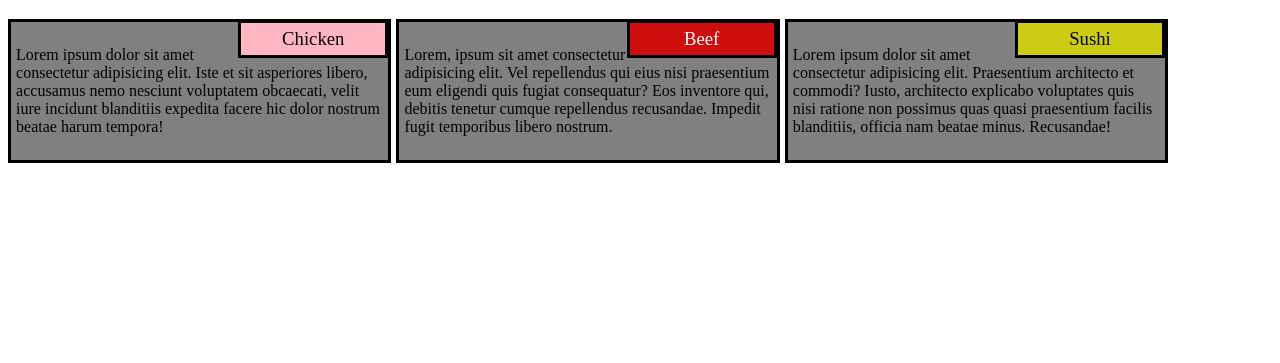
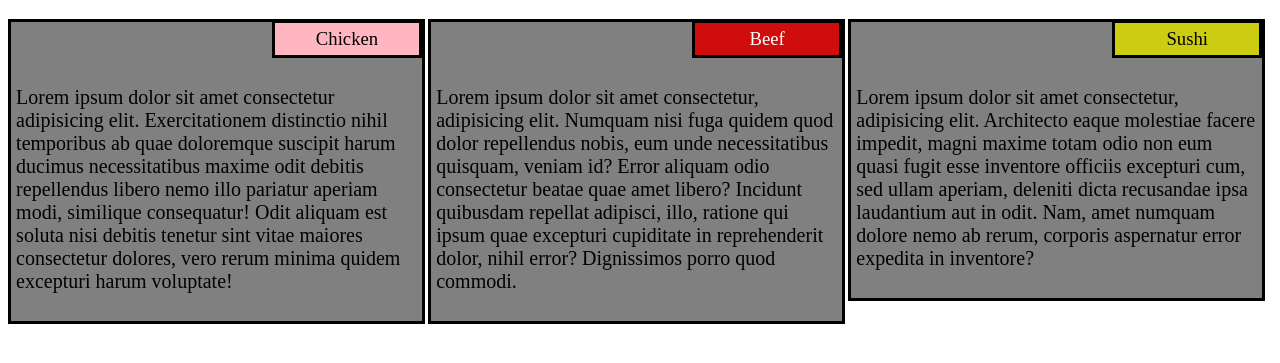
Before and after one commit to Aashish12321/week2module2-html-css-js-coursera-solution, a plain HTML site: page index.html in a window 1280 px wide. Shown: the part 61-424 px from the top of the page. Drawn offline with Linux system fonts and the light colour scheme.

Commit message:
improved css

```diff
--- a/css/style.css
+++ b/css/style.css
@@ -1,22 +1,29 @@
-*{
+* {
     box-sizing: border-box;
     font-weight: lighter;
 }
 
-.row{
-    width: auto;
-    /* height: auto; */
+.sub1, .sub2, .sub3{
+    float: left;
     background-color: gray;
     border: 3px solid black;
-    margin-bottom: 5px;
-    margin-right: 5px;
+    margin-bottom: 3px;
+    margin-right: 3px;
     padding: 3px 0.1px;
+}
+
+.container{
+    top: 60px;
+}
+
+.row{
+    width: 100%;
+    top: 60px;
 }
 
 h1{
     text-align: center;
 }
-
 
 h3{
     border: 3px solid black;
@@ -27,11 +34,11 @@ h3{
     position: relative;
     bottom: 5px;
     width: 150px;
-    margin-bottom: auto;
 }
 
 p{
     padding: 5px;
+    font-size: 20px;
 }
 
 .chicken{
@@ -47,36 +54,32 @@ p{
     background-color: rgb(204, 204, 18);
 }
 
-
 /* desktop version  */
-@media (min-width: 992px){
-    .col-lg-4{
+@media only screen and (min-width: 992px){
+    .sub1, .sub2, .sub3{
         float: left;
-        width: 30.33%;
+        width: 33%;
     }
 }
 
 /*tablet version*/
-@media (min-width: 768px) and (max-width: 991px) {
-    .col-md-6 {
+@media only screen and (min-width: 768px) and (max-width: 991px) {
+    .sub1, .sub2, .sub3{
         float: left;
-        width: 50%;
-        margin-left: auto;
-        margin-right: auto;
-
     }
 
-    .col-md-12 {
-        float: left;
+    .sub1, .sub2 {
+        width: 49%;
+    }
+
+    .sub3{
         width: 100%;
-        margin-left: auto;
-        margin-right: auto;
     }
 }
 
 /*mobile version*/
-@media (max-width: 767px) {
-    .col-sm-12 {
+@media only screen and (max-width: 767px) {
+    .sub1, .sub2, .sub3{
         float: left;
         width: 100%;
     }
--- a/index.html
+++ b/index.html
@@ -9,19 +9,27 @@
 <body>
     <h1>Our Menu</h1>
     <div class="container">
-        <div class="row col-sm-12 col-md-6 col-lg-4">
-            <h3 class="chicken">Chicken</h3>
-            <p>Lorem ipsum dolor sit amet consectetur adipisicing elit. Iste et sit asperiores libero, accusamus nemo nesciunt voluptatem obcaecati, velit iure incidunt blanditiis expedita facere hic dolor nostrum beatae harum tempora!</p>
-        </div>
+        <div class="row">
+            <div class="sub1">
+                <h3 class="chicken">Chicken</h3>
+                <br>
+                <br>
+                <p>Lorem ipsum dolor sit amet consectetur adipisicing elit. Exercitationem distinctio nihil temporibus ab quae doloremque suscipit harum ducimus necessitatibus maxime odit debitis repellendus libero nemo illo pariatur aperiam modi, similique consequatur! Odit aliquam est soluta nisi debitis tenetur sint vitae maiores consectetur dolores, vero rerum minima quidem excepturi harum voluptate!</p>
+            </div>
 
-        <div class="row col-sm-12 col-md-6 col-lg-4">
-            <h3 class="beef">Beef</h3>
-            <p>Lorem, ipsum sit amet consectetur adipisicing elit. Vel repellendus qui eius nisi praesentium eum eligendi quis fugiat consequatur? Eos inventore qui, debitis tenetur cumque repellendus recusandae. Impedit fugit temporibus libero nostrum.</p>
-        </div>
+            <div class="sub2">
+                <h3 class="beef">Beef</h3>
+                <br>
+                <br>
+                <p>Lorem ipsum dolor sit amet consectetur, adipisicing elit. Numquam nisi fuga quidem quod dolor repellendus nobis, eum unde necessitatibus quisquam, veniam id? Error aliquam odio consectetur beatae quae amet libero? Incidunt quibusdam repellat adipisci, illo, ratione qui ipsum quae excepturi cupiditate in reprehenderit dolor, nihil error? Dignissimos porro quod commodi.</p>
+            </div>
 
-        <div class="row col-sm-12 col-md-6 col-lg-4">
-            <h3 class="sushi">Sushi</h3>
-            <p>Lorem ipsum dolor sit amet consectetur adipisicing elit. Praesentium architecto et commodi? Iusto, architecto explicabo voluptates quis nisi ratione non possimus quas quasi praesentium facilis blanditiis, officia nam beatae minus. Recusandae!</p>
+            <div class="sub3">
+                <h3 class="sushi">Sushi</h3>
+                <br>
+                <br>
+                <p>Lorem ipsum dolor sit amet consectetur, adipisicing elit. Architecto eaque molestiae facere impedit, magni maxime totam odio non eum quasi fugit esse inventore officiis excepturi cum, sed ullam aperiam, deleniti dicta recusandae ipsa laudantium aut in odit. Nam, amet numquam dolore nemo ab rerum, corporis aspernatur error expedita in inventore?</p>
+            </div>
         </div>
     </div>
 </body>
```
